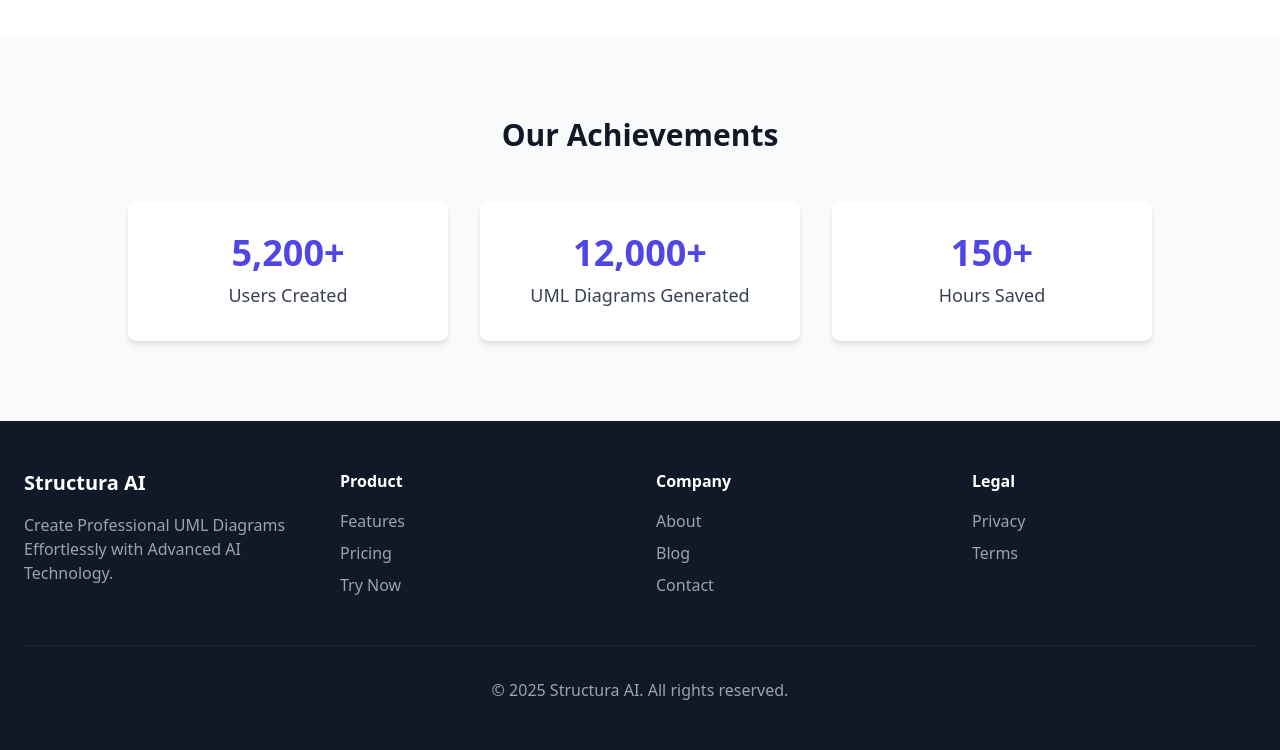
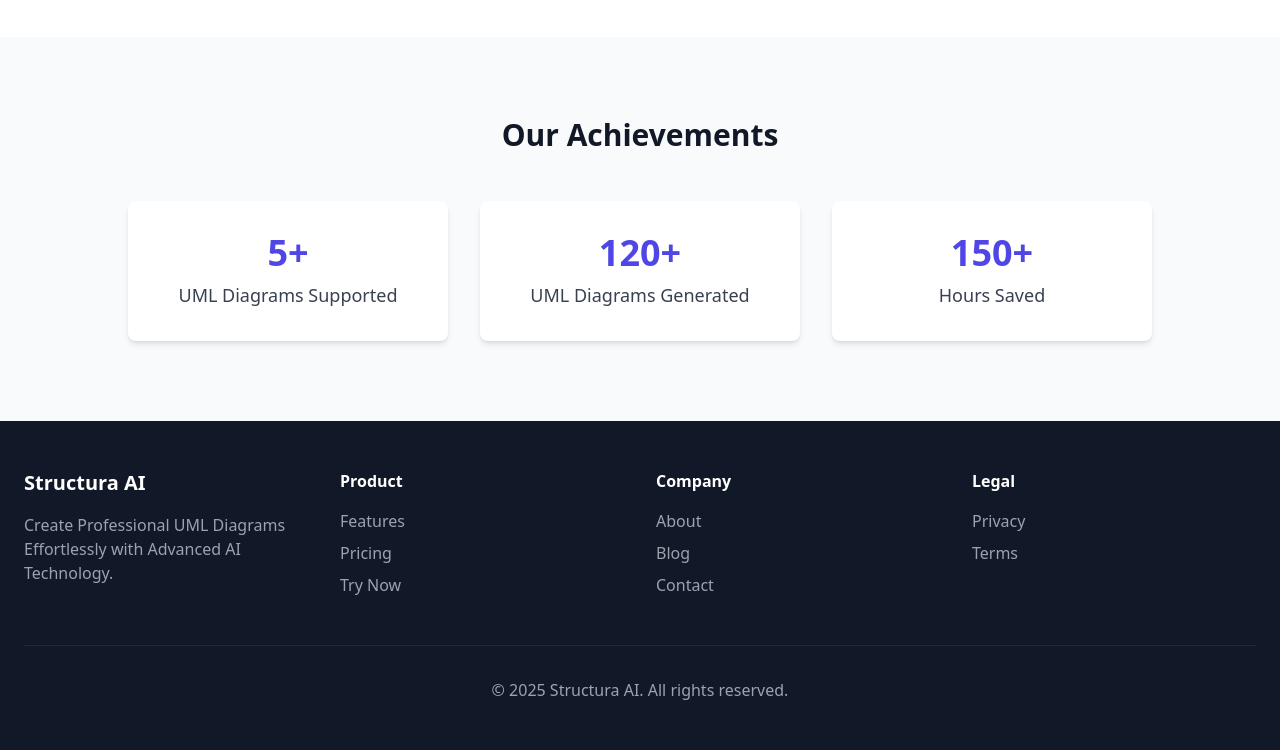
Before and after one commit to gkkousik/Structura_AI, a Flask app: page / in a window 1280 px wide. Shown: the part 1011-1761 px from the top of the page. Run offline with Flask 3, Linux system fonts and the light colour scheme.

Commit message:
Update index.html

```diff
--- a/templates/index.html
+++ b/templates/index.html
@@ -106,12 +106,12 @@
     <div class="grid md:grid-cols-3 gap-8 max-w-5xl mx-auto text-center">
       <!-- Users Created -->
       <div class="bg-white rounded-lg shadow-md p-8">
-        <h3 class="text-4xl font-bold text-indigo-600 mb-2">5,200+</h3>
-        <p class="text-gray-700 text-lg">Users Created</p>
+        <h3 class="text-4xl font-bold text-indigo-600 mb-2">5+</h3>
+        <p class="text-gray-700 text-lg">UML Diagrams Supported</p>
       </div>
       <!-- Diagrams Generated -->
       <div class="bg-white rounded-lg shadow-md p-8">
-        <h3 class="text-4xl font-bold text-indigo-600 mb-2">12,000+</h3>
+        <h3 class="text-4xl font-bold text-indigo-600 mb-2">120+</h3>
         <p class="text-gray-700 text-lg">UML Diagrams Generated</p>
       </div>
       <!-- Countries Reached -->
```
